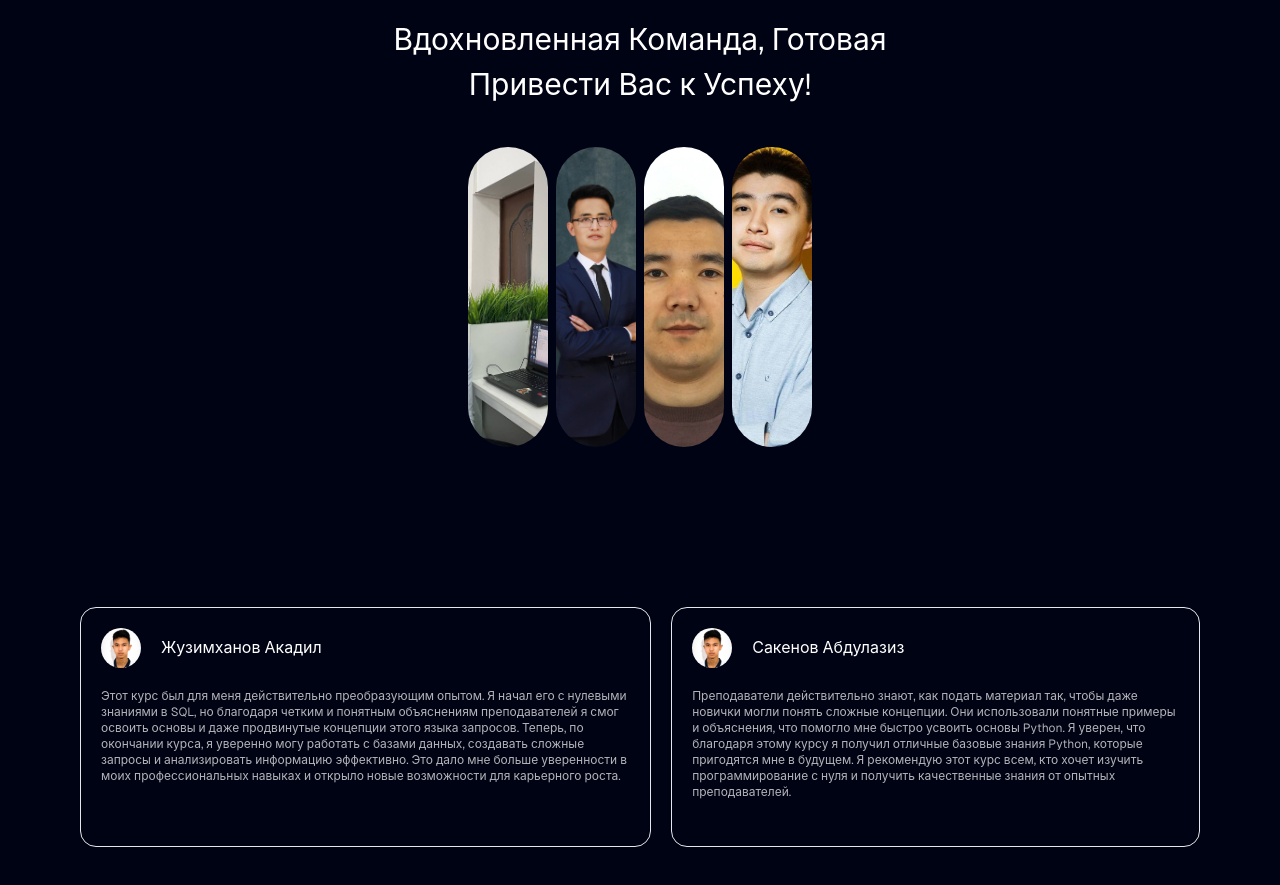
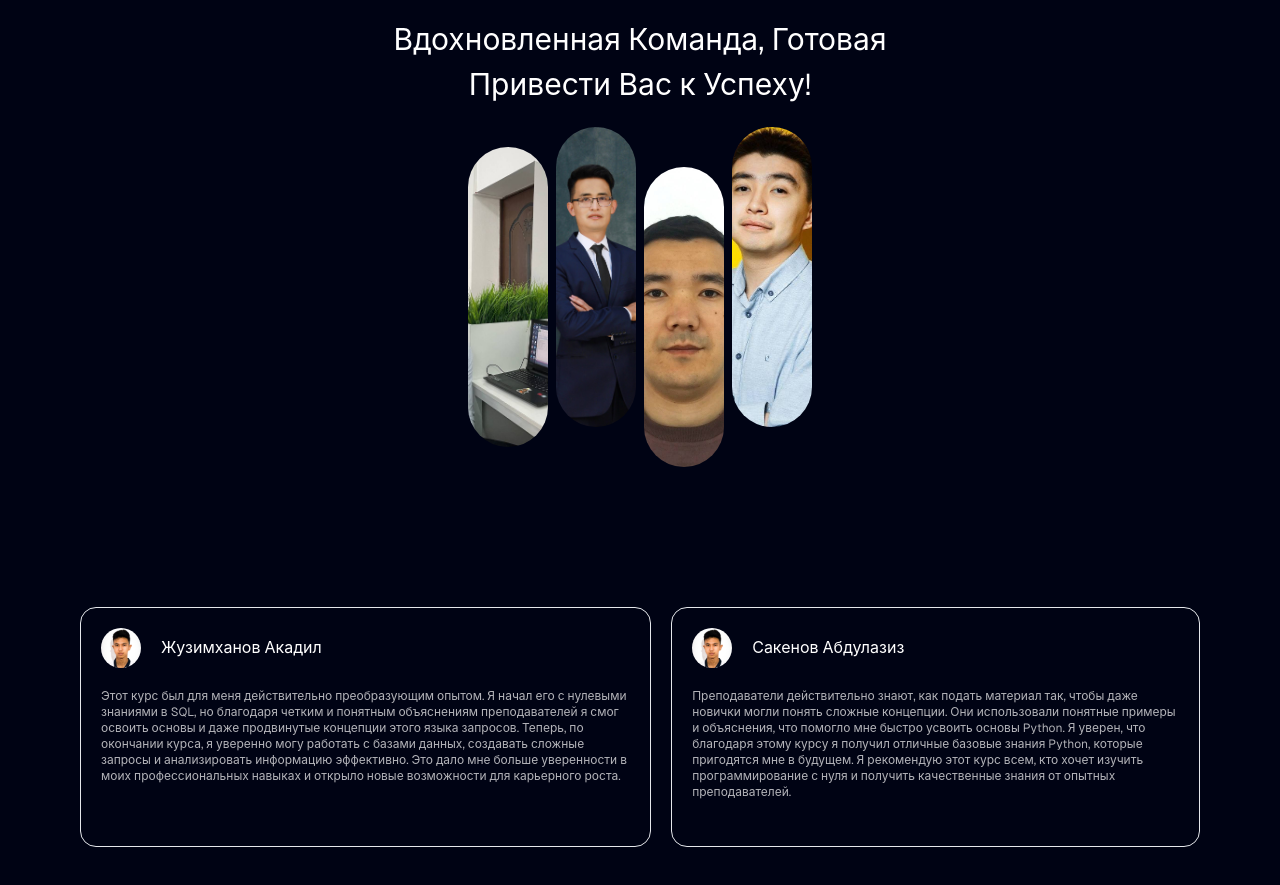
Before and after one commit to Bashkanitto/craft-code, a Next.js app: page / in a window 1280 px wide. Shown: the part 2440-3325 px from the top of the page. Built offline with nearby package versions, Linux system fonts and the light colour scheme.

Commit message:
add id  to comunity

```diff
--- a/app/components/Comunity.jsx
+++ b/app/components/Comunity.jsx
@@ -4,14 +4,14 @@ import Image from "next/image";
 
 const Comunity = () => {
   return (
-    <section className="container mx-auto mb-40">
+    <section id="comunity" className="container mx-auto mb-40">
       <div className="flex flex-col items-center text-center w-full md:w-1/2 mx-auto mb-10 gap-5">
         <p className=" text-green">Команда</p>
         <h2>Вдохновленная Команда, Готовая Привести Вас к Успеху!</h2>
       </div>
       <div className="flex flex-wrap justify-center w-full mx-auto gap-2">
         {comunityList.map((item) => (
-          <div key={item.id} className="group relative">
+          <div key={item.id} className=" cards group relative">
             <Image
               width={300}
               height={300}
```
